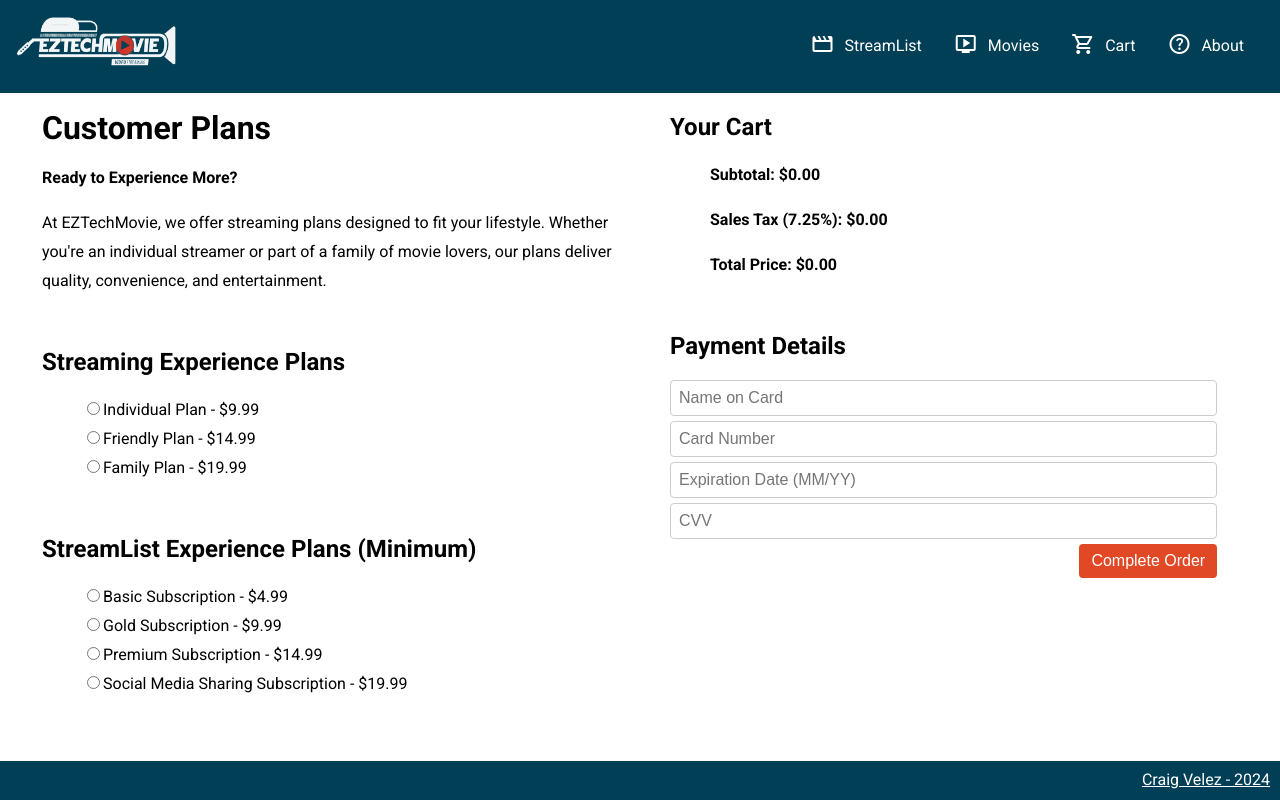
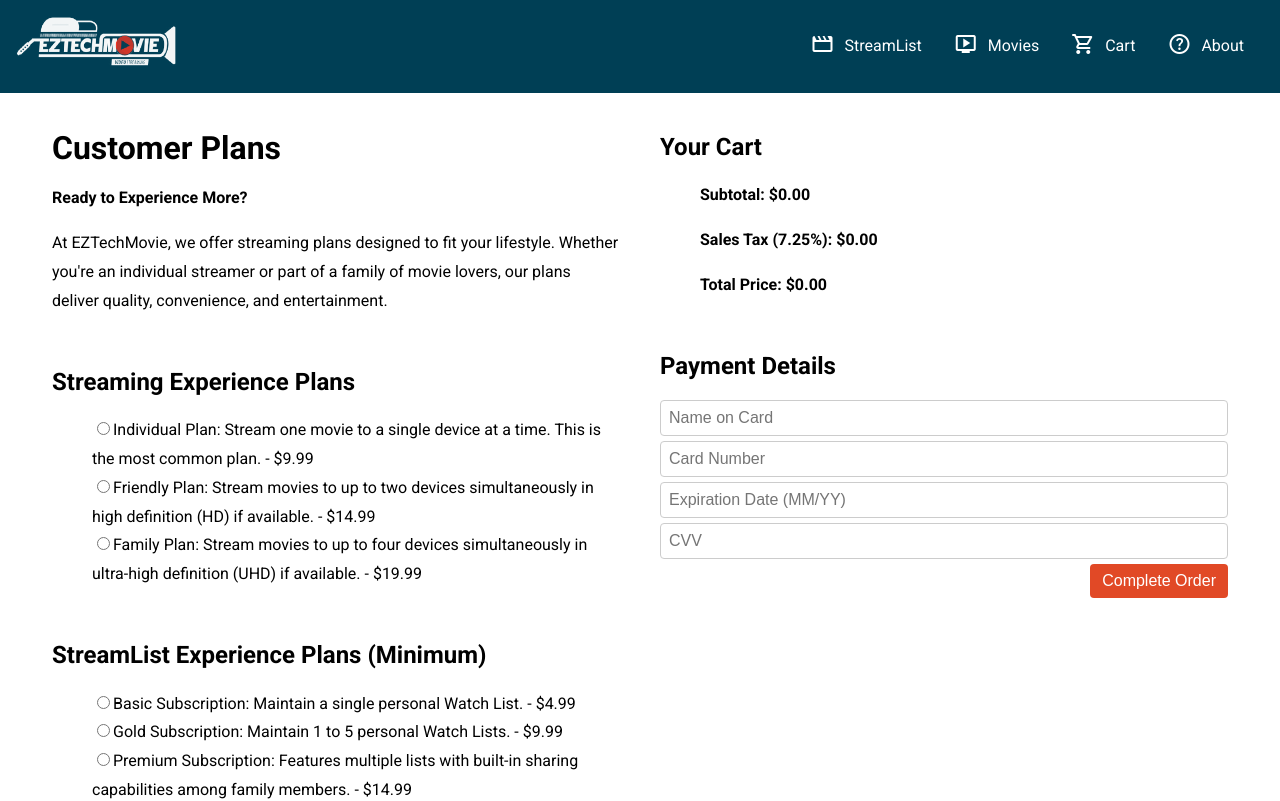
Before and after one commit to Craig-A-Velez/streamlist, a Next.js app: page /cart in a window 1280 px wide. Shown: the top 801 px of the page. Built offline with nearby package versions, Linux system fonts and the light colour scheme.

Commit message:
Fix for cart page flex grid.

```diff
--- a/app/cart/page.js
+++ b/app/cart/page.js
@@ -16,17 +16,17 @@
 
     // Streaming plans with price info
     const streamingPlans = [
-        { name: 'Individual Plan', price: 9.99 },
-        { name: 'Friendly Plan', price: 14.99 },
-        { name: 'Family Plan', price: 19.99 },
+        { name: 'Individual Plan', detail:'Stream one movie to a single device at a time. This is the most common plan.', price: 9.99 },
+        { name: 'Friendly Plan', detail:'Stream movies to up to two devices simultaneously in high definition (HD) if available.', price: 14.99 },
+        { name: 'Family Plan', detail: 'Stream movies to up to four devices simultaneously in ultra-high definition (UHD) if available.', price: 19.99 },
     ];
 
     // StreamList plans with price info
     const streamListPlans = [
-        { name: 'Basic Subscription', price: 4.99 },
-        { name: 'Gold Subscription', price: 9.99 },
-        { name: 'Premium Subscription', price: 14.99 },
-        { name: 'Social Media Sharing Subscription', price: 19.99 },
+        { name: 'Basic Subscription', detail: 'Maintain a single personal Watch List.', price: 4.99 },
+        { name: 'Gold Subscription', detail: 'Maintain 1 to 5 personal Watch Lists.', price: 9.99 },
+        { name: 'Premium Subscription', detail: 'Features multiple lists with built-in sharing capabilities among family members.', price: 14.99 },
+        { name: 'Social Media Sharing Subscription', detail: 'Merges premium access so you can share your movie lists on social media platforms, allowing other users to comment on and react to your lists.', price: 19.99 },
     ];
 
     // California sales tax rate
@@ -88,7 +88,8 @@
                                     checked={selectedStreamingPlan?.name === plan.name}
                                     onChange={() => handleStreamingPlanSelect(plan)}
                                 />
-                                {plan.name} - ${plan.price.toFixed(2)}
+                                {plan.name}: {plan.detail} - ${plan.price.toFixed(2)}
+
                             </label>
                         </li>
                     ))}
@@ -108,7 +109,8 @@
                                     checked={selectedStreamListPlan?.name === plan.name}
                                     onChange={() => handleStreamListPlanSelect(plan)}
                                 />
-                                {plan.name} - ${plan.price.toFixed(2)}
+                                {plan.name}: {plan.detail} - ${plan.price.toFixed(2)}
+
                             </label>
                         </li>
                     ))}
--- a/app/globals.css
+++ b/app/globals.css
@@ -207,9 +207,11 @@
 
 /* Payment Details */
 #cart {
+    padding: 20px 0;
     display: flex;
     flex-flow: column wrap;
-    max-height: 700px;
+    max-height: 900px;
+    max-width: 100%;
 }
 
 #cart .section {
@@ -217,7 +219,8 @@
     flex-basis: auto;
     margin-bottom: 1em;
     max-width: 50%;
-    padding: 0 10px;
+    padding: 0 20px;
+    box-sizing: border-box;
 }
 
 #cart .section ul{
@@ -225,7 +228,7 @@
 }
 
 .payment-details input {
-    width: 90%;
+    width: 100%;
     box-sizing: border-box;
     padding: 10px;
     margin-right: 10px;
@@ -248,20 +251,21 @@
     border-radius: 4px;
     cursor: pointer;
     float: inline-end;
-    margin-right: 10%;
 }
 
-@media (max-width: 768px) {
+
+
+@media (max-width: 1060px) {
     #cart {
         display: block;
         flex-flow: column wrap;
         max-height: none;
     }
 
-        #cart .section {
-            flex-basis: unset;
-            max-width: none;
-        }
+    #cart .section {
+        flex-basis: unset;
+        max-width: none;
+    }
 
     .payment-details input {
         width: 100%;
```
